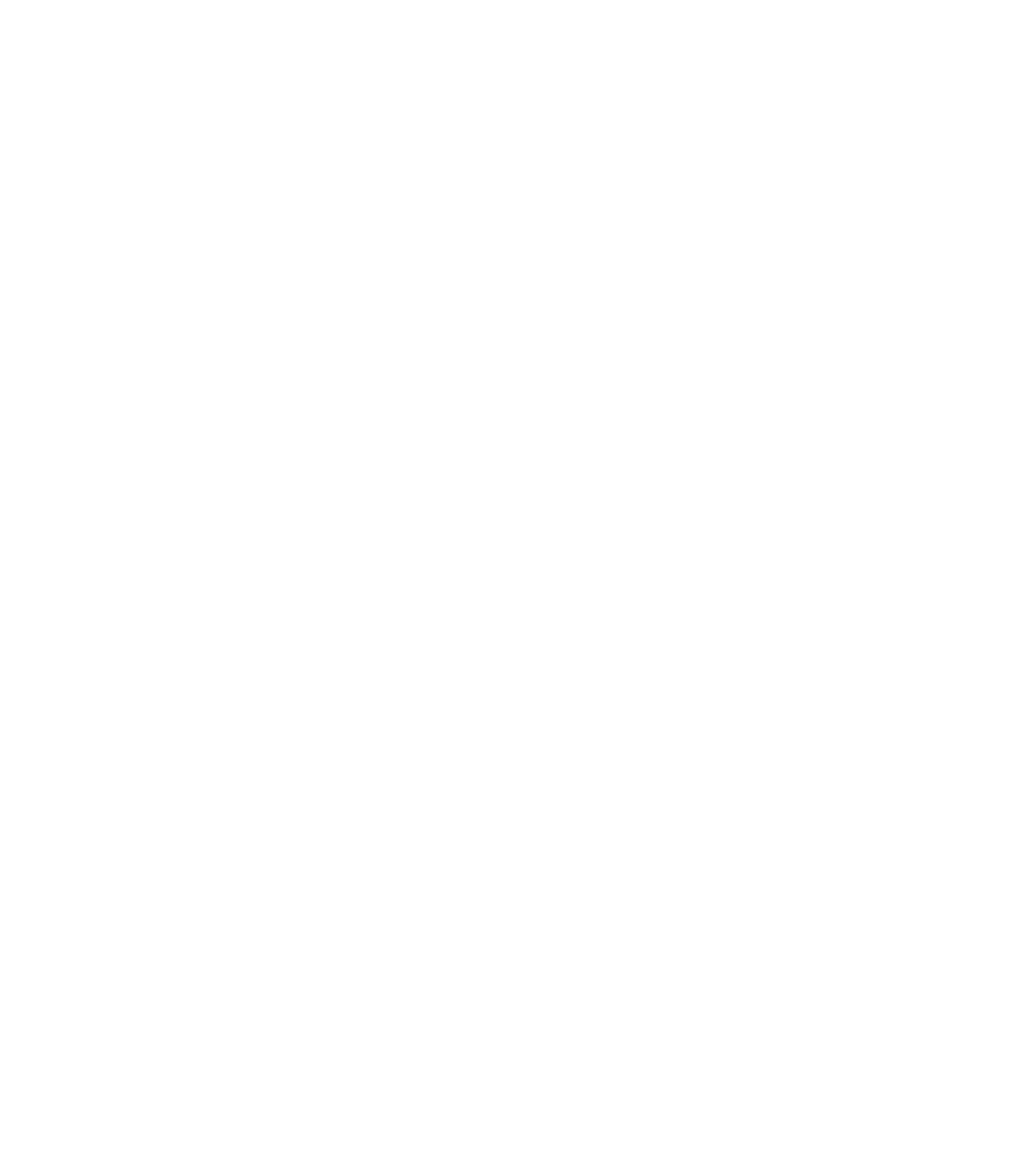
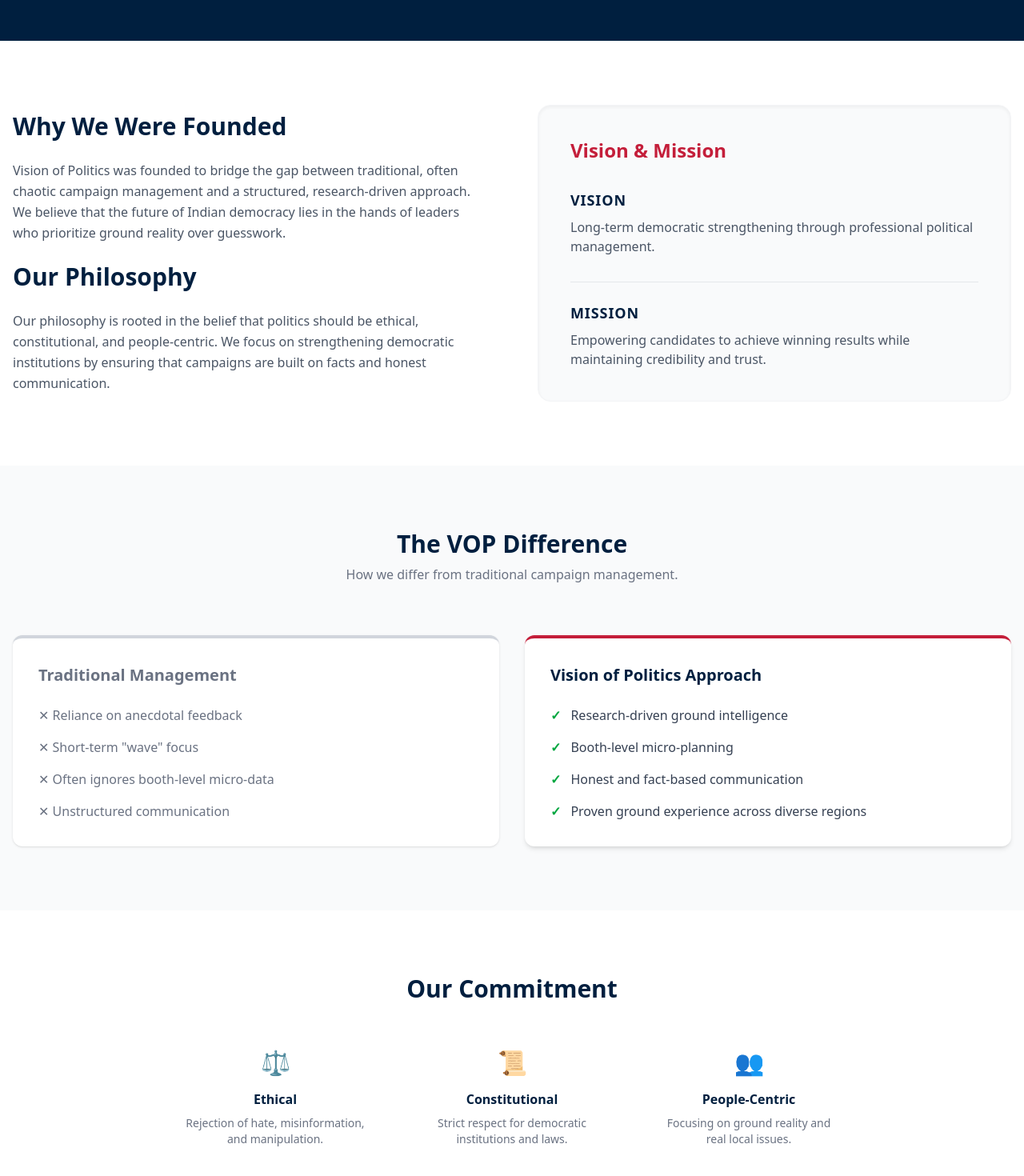
Before and after one commit to sachinpalcs/VOP, a React (Vite) app: page /about in a window 1280 px wide. Before the commit this address had no page. Shown: the part 360-1830 px from the top of the page at 80% size. Before the commit the page ends 800 px from the top, so only its background shows below. Built offline with nearby package versions, Linux system fonts and the light colour scheme.

Commit message:
add about us page

```diff
--- a/src/App.jsx
+++ b/src/App.jsx
@@ -9,13 +9,15 @@
 import Home from './pages/Home';
 import Services from './pages/Services';
 import Contact from './pages/Contact';
+import About from './pages/About';
 
 const router = createBrowserRouter(
   createRoutesFromElements(
     <Route path="/" element={<MainLayout />}>
       <Route index element={<Home />} />
       <Route path="services" element={<Services />} />
-      <Route path="contact" element={<Contact />} />
+      <Route path="/contact" element={<Contact />} />
+      <Route path="/about" element={<About />} />
 
     </Route>
   )
--- a/src/components/layout/Footer.jsx
+++ b/src/components/layout/Footer.jsx
@@ -35,7 +35,7 @@
               <li><Link to="/about" className="hover:text-white transition-colors">About Us</Link></li>
               <li><Link to="/work" className="hover:text-white transition-colors">Our Ground Experience</Link></li>
               <li><Link to="/ethics" className="hover:text-white transition-colors">Ethics & Values</Link></li>
-              <li><Link to="/contact" className="hover:text-white transition-colors">Work With Us</Link></li>
+              <li><Link to="/contact" className="hover:text-white transition-colors">Contact Us</Link></li>
             </ul>
           </div>
 
--- a/src/pages/About.jsx
+++ b/src/pages/About.jsx
@@ -0,0 +1,106 @@
+import React from 'react';
+
+const About = () => {
+  return (
+    <div className="bg-white">
+      {/* Hero Section - Who We Are */}
+      <section className="bg-[#001f3f] py-20 text-white">
+        <div className="max-w-7xl mx-auto px-4 text-center">
+          <h1 className="text-4xl md:text-5xl font-extrabold mb-6">About Vision of Politics</h1>
+          <p className="text-xl text-blue-100 max-w-3xl mx-auto leading-relaxed">
+            Vision of Politics (VOP) is a premier political consultancy dedicated to long-term democratic strengthening.
+            We provide leaders with the intelligence needed to win with credibility and trust.
+          </p>
+        </div>
+      </section>
+
+      {/* Origin & Philosophy */}
+      <section className="py-20">
+        <div className="max-w-7xl mx-auto px-4 grid md:grid-cols-2 gap-16 items-center">
+          <div>
+            <h2 className="text-3xl font-bold text-[#001f3f] mb-6">Why We Were Founded</h2>
+            <p className="text-gray-600 mb-6 leading-relaxed">
+              Vision of Politics was founded to bridge the gap between traditional, often chaotic campaign management and a structured, research-driven approach.
+              We believe that the future of Indian democracy lies in the hands of leaders who prioritize ground reality over guesswork.
+            </p>
+            <h2 className="text-3xl font-bold text-[#001f3f] mb-6">Our Philosophy</h2>
+            <p className="text-gray-600 leading-relaxed">
+              Our philosophy is rooted in the belief that politics should be ethical, constitutional, and people-centric.
+              We focus on strengthening democratic institutions by ensuring that campaigns are built on facts and honest communication.
+            </p>
+          </div>
+          <div className="bg-gray-50 p-10 rounded-2xl border border-gray-100 shadow-inner">
+            <h3 className="text-2xl font-bold text-[#c41e3a] mb-8">Vision & Mission</h3>
+            <div className="space-y-8">
+              <div>
+                <h4 className="font-bold text-[#001f3f] text-lg uppercase tracking-wider">Vision</h4>
+                <p className="text-gray-600 mt-2">Long-term democratic strengthening through professional political management.</p>
+              </div>
+              <div className="pt-6 border-t border-gray-200">
+                <h4 className="font-bold text-[#001f3f] text-lg uppercase tracking-wider">Mission</h4>
+                <p className="text-gray-600 mt-2">Empowering candidates to achieve winning results while maintaining credibility and trust.</p>
+              </div>
+            </div>
+          </div>
+        </div>
+      </section>
+
+      {/* The Strategic Difference */}
+      <section className="py-20 bg-gray-50">
+        <div className="max-w-7xl mx-auto px-4">
+          <div className="text-center mb-16">
+            <h2 className="text-3xl font-bold text-[#001f3f]">The VOP Difference</h2>
+            <p className="text-gray-500 mt-2">How we differ from traditional campaign management.</p>
+          </div>
+
+          <div className="grid md:grid-cols-2 gap-8">
+            <div className="bg-white p-8 rounded-xl shadow-sm border-t-4 border-gray-300">
+              <h3 className="font-bold text-xl text-gray-500 mb-6">Traditional Management</h3>
+              <ul className="space-y-4 text-gray-500">
+                <li className="flex items-center gap-3">✕ Reliance on anecdotal feedback</li>
+                <li className="flex items-center gap-3">✕ Short-term "wave" focus</li>
+                <li className="flex items-center gap-3">✕ Often ignores booth-level micro-data</li>
+                <li className="flex items-center gap-3">✕ Unstructured communication</li>
+              </ul>
+            </div>
+            <div className="bg-white p-8 rounded-xl shadow-md border-t-4 border-[#c41e3a]">
+              <h3 className="font-bold text-xl text-[#001f3f] mb-6">Vision of Politics Approach</h3>
+              <ul className="space-y-4 text-gray-700 font-medium">
+                <li className="flex items-center gap-3"><span className="text-green-600 font-bold">✓</span> Research-driven ground intelligence</li>
+                <li className="flex items-center gap-3"><span className="text-green-600 font-bold">✓</span> Booth-level micro-planning</li>
+                <li className="flex items-center gap-3"><span className="text-green-600 font-bold">✓</span> Honest and fact-based communication</li>
+                <li className="flex items-center gap-3"><span className="text-green-600 font-bold">✓</span> Proven ground experience across diverse regions</li>
+              </ul>
+            </div>
+          </div>
+        </div>
+      </section>
+
+      {/* Commitment Section */}
+      <section className="py-20">
+        <div className="max-w-4xl mx-auto px-4 text-center">
+          <h2 className="text-3xl font-bold text-[#001f3f] mb-8">Our Commitment</h2>
+          <div className="grid grid-cols-1 md:grid-cols-3 gap-6">
+            <div className="p-6">
+              <div className="text-3xl mb-4">⚖️</div>
+              <h4 className="font-bold text-[#001f3f] mb-2">Ethical</h4>
+              <p className="text-sm text-gray-500">Rejection of hate, misinformation, and manipulation.</p>
+            </div>
+            <div className="p-6">
+              <div className="text-3xl mb-4">📜</div>
+              <h4 className="font-bold text-[#001f3f] mb-2">Constitutional</h4>
+              <p className="text-sm text-gray-500">Strict respect for democratic institutions and laws.</p>
+            </div>
+            <div className="p-6">
+              <div className="text-3xl mb-4">👥</div>
+              <h4 className="font-bold text-[#001f3f] mb-2">People-Centric</h4>
+              <p className="text-sm text-gray-500">Focusing on ground reality and real local issues.</p>
+            </div>
+          </div>
+        </div>
+      </section>
+    </div>
+  );
+};
+
+export default About;
```
